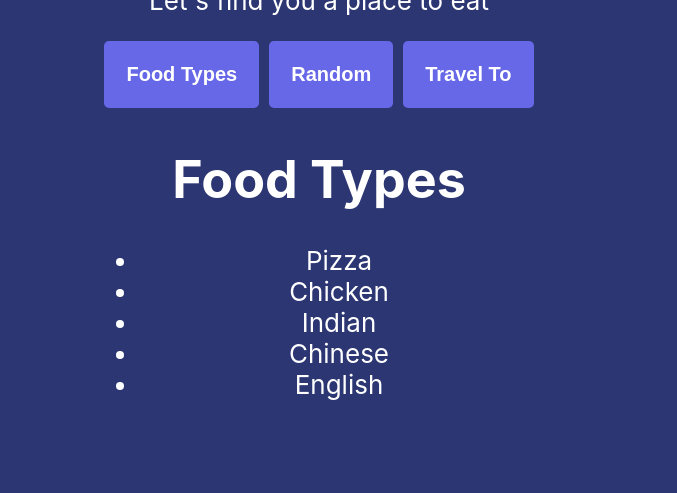
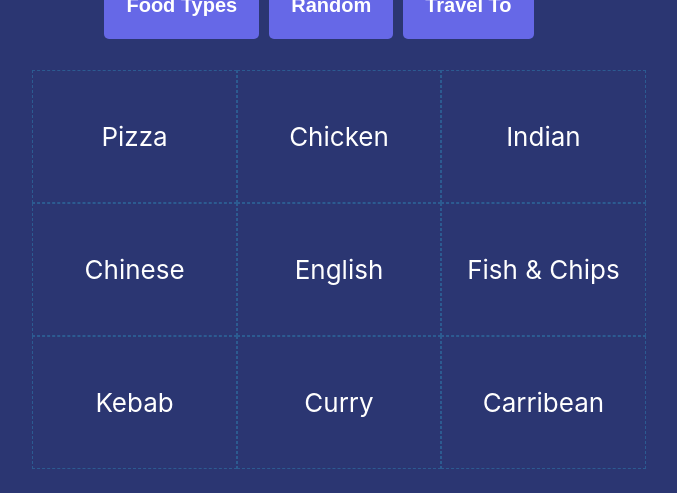
Before and after one commit to thehashton/Grumble, a React (Create React App) app: page /food-types in a window 1280 px wide. Shown: the part 304-797 px from the top of the page, without its empty margins (321-998 px from the left). Built offline with nearby package versions, Linux system fonts and the light colour scheme.

Commit message:
Adds basic styling to Food Types

```diff
--- a/src/RootComponents/FoodTypes/FoodTypes.scss
+++ b/src/RootComponents/FoodTypes/FoodTypes.scss
@@ -0,0 +1,16 @@
+.food-type-list {
+    display: grid;
+    grid-template-columns: 1fr 1fr 1fr;
+    list-style-type: none;
+}
+
+.food-type-item {
+    padding: 50px 25px;
+    border: 1px dashed rgba(47, 144, 189, 0.411);
+
+    &:hover {
+        background-color: rgba(47, 144, 189, 0.411);
+        border: 1px dashed #fff;
+        cursor: pointer;
+    }
+}
--- a/src/RootComponents/FoodTypes/FoodTypes.tsx
+++ b/src/RootComponents/FoodTypes/FoodTypes.tsx
@@ -5,14 +5,17 @@ export const FoodTypes: React.SFC = () => {
 
   return (
     <div className="food-types">
-        <h1>Food Types</h1>
-<ul className="food-types">
-  <li className="food-type">Pizza</li>
-  <li className="food-type">Chicken</li>
-  <li className="food-type">Indian</li>
-  <li className="food-type">Chinese</li>
-  <li className="food-type">English</li>
-</ul>
+      <ul className="food-type-list">
+        <li className="food-type-item">Pizza</li>
+        <li className="food-type-item">Chicken</li>
+        <li className="food-type-item">Indian</li>
+        <li className="food-type-item">Chinese</li>
+        <li className="food-type-item">English</li>
+        <li className="food-type-item">Fish & Chips</li>
+        <li className="food-type-item">Kebab</li>
+        <li className="food-type-item">Curry</li>
+        <li className="food-type-item">Carribean</li>
+      </ul>
     </div>
   )
 };
```
